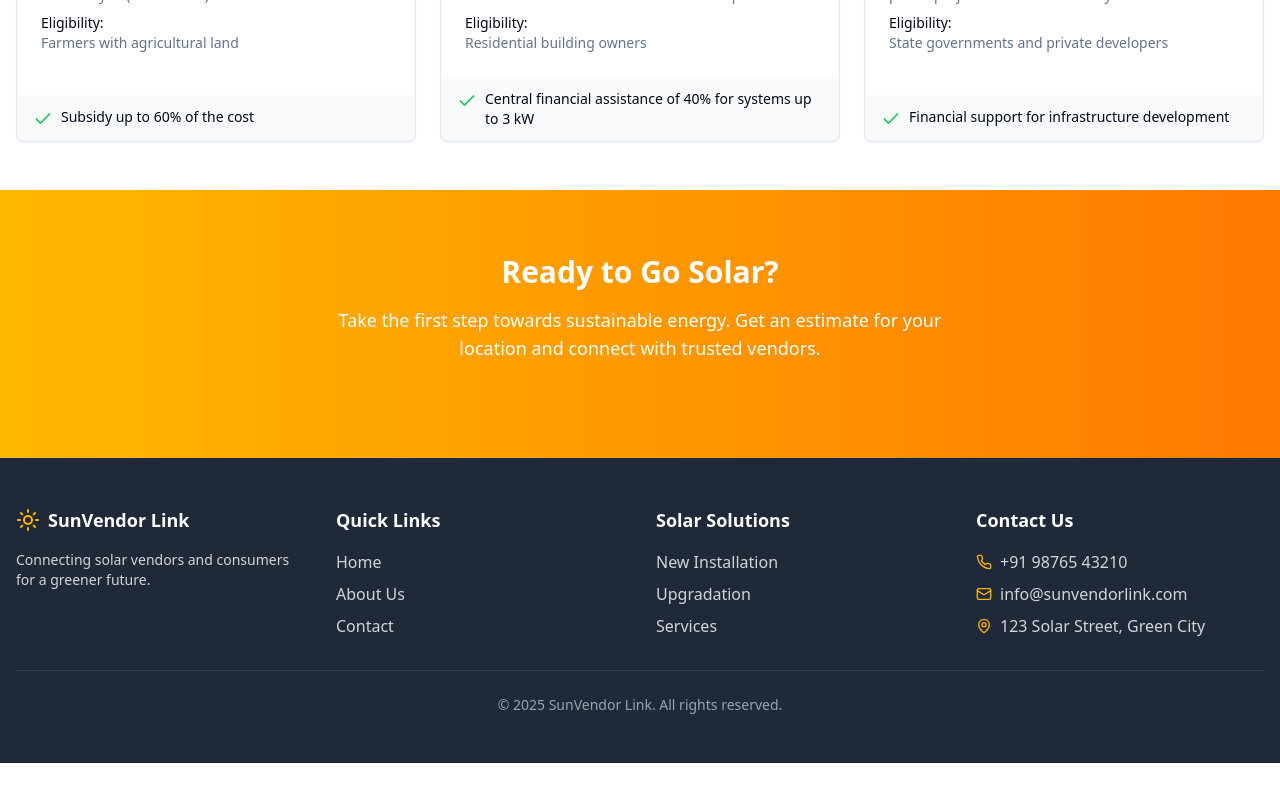
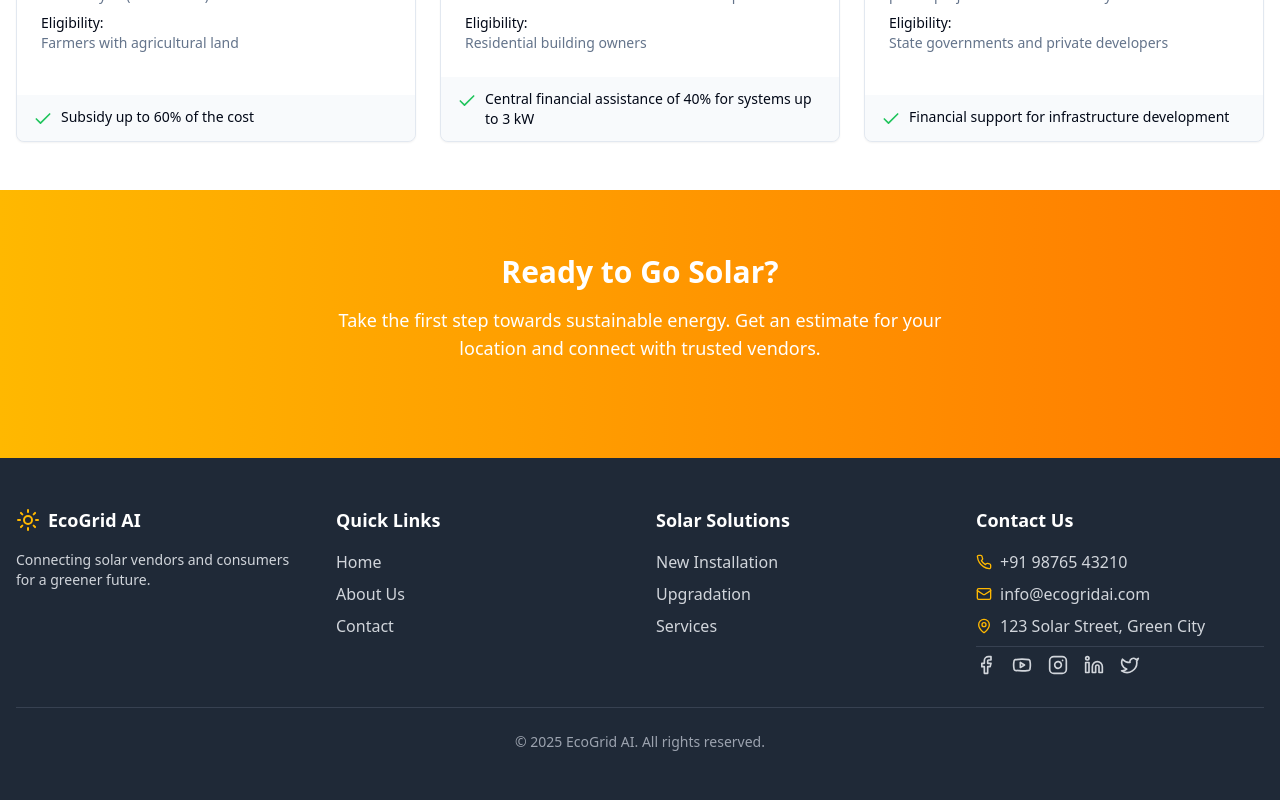
Before and after one commit to VAIBHAVwins/sunvendor-link, a React (Vite) app: page / in a window 1280 px wide. Shown: the part 2350-3150 px from the top of the page. Before the commit the page ends 3113 px from the top, so only its background shows below. Built offline with nearby package versions, Linux system fonts and the light colour scheme.

Commit message:
Update footer content
- Update the footer to replace "SunVendor Link" with "EcoGrid AI".
- Add social media icons with links to the company's social media profiles.

```diff
--- a/src/components/Footer.tsx
+++ b/src/components/Footer.tsx
@@ -1,7 +1,8 @@
 
 import React from 'react';
-import { Sun, Phone, Mail, MapPin } from 'lucide-react';
+import { Sun, Phone, Mail, MapPin, Facebook, Youtube, Instagram, Linkedin, Twitter } from 'lucide-react';
 import { Link } from 'react-router-dom';
+import { Separator } from '@/components/ui/separator';
 
 const Footer = () => {
   return (
@@ -11,7 +12,7 @@ const Footer = () => {
           <div>
             <div className="flex items-center space-x-2 mb-4">
               <Sun className="h-6 w-6 text-solar-yellow" />
-              <span className="font-bold text-lg">SunVendor Link</span>
+              <span className="font-bold text-lg">EcoGrid AI</span>
             </div>
             <p className="text-gray-300 text-sm">
               Connecting solar vendors and consumers for a greener future.
@@ -69,18 +70,63 @@ const Footer = () => {
               </div>
               <div className="flex items-center space-x-2">
                 <Mail className="h-4 w-4 text-solar-yellow" />
-                <span className="text-gray-300">info@sunvendorlink.com</span>
+                <span className="text-gray-300">info@ecogridai.com</span>
               </div>
               <div className="flex items-center space-x-2">
                 <MapPin className="h-4 w-4 text-solar-yellow" />
                 <span className="text-gray-300">123 Solar Street, Green City</span>
+              </div>
+
+              <Separator className="my-3 bg-gray-700" />
+
+              <div className="flex space-x-4 mt-4">
+                <a
+                  href="https://facebook.com/ecogridai"
+                  target="_blank"
+                  rel="noopener noreferrer"
+                  className="text-gray-300 hover:text-solar-yellow transition-colors transform hover:scale-110"
+                >
+                  <Facebook className="h-5 w-5" />
+                </a>
+                <a
+                  href="https://youtube.com/ecogridai"
+                  target="_blank"
+                  rel="noopener noreferrer"
+                  className="text-gray-300 hover:text-solar-yellow transition-colors transform hover:scale-110"
+                >
+                  <Youtube className="h-5 w-5" />
+                </a>
+                <a
+                  href="https://instagram.com/ecogridai"
+                  target="_blank"
+                  rel="noopener noreferrer"
+                  className="text-gray-300 hover:text-solar-yellow transition-colors transform hover:scale-110"
+                >
+                  <Instagram className="h-5 w-5" />
+                </a>
+                <a
+                  href="https://linkedin.com/company/ecogridai"
+                  target="_blank"
+                  rel="noopener noreferrer"
+                  className="text-gray-300 hover:text-solar-yellow transition-colors transform hover:scale-110"
+                >
+                  <Linkedin className="h-5 w-5" />
+                </a>
+                <a
+                  href="https://twitter.com/ecogridai"
+                  target="_blank"
+                  rel="noopener noreferrer"
+                  className="text-gray-300 hover:text-solar-yellow transition-colors transform hover:scale-110"
+                >
+                  <Twitter className="h-5 w-5" />
+                </a>
               </div>
             </div>
           </div>
         </div>
 
         <div className="mt-8 pt-6 border-t border-gray-700 text-center text-gray-400 text-sm">
-          <p>&copy; {new Date().getFullYear()} SunVendor Link. All rights reserved.</p>
+          <p>&copy; {new Date().getFullYear()} EcoGrid AI. All rights reserved.</p>
         </div>
       </div>
     </footer>
```
